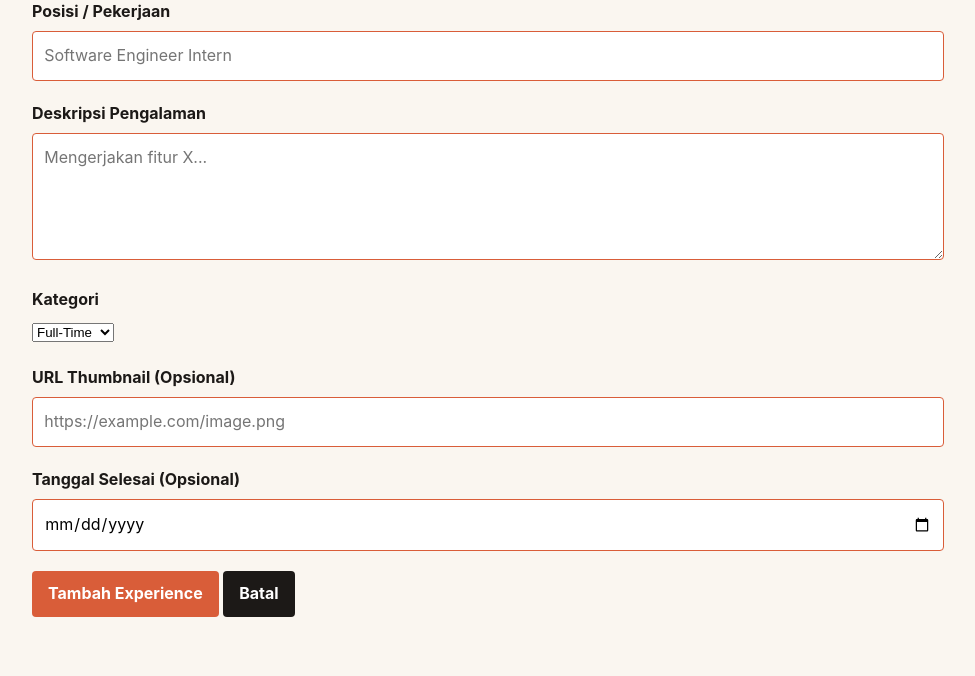
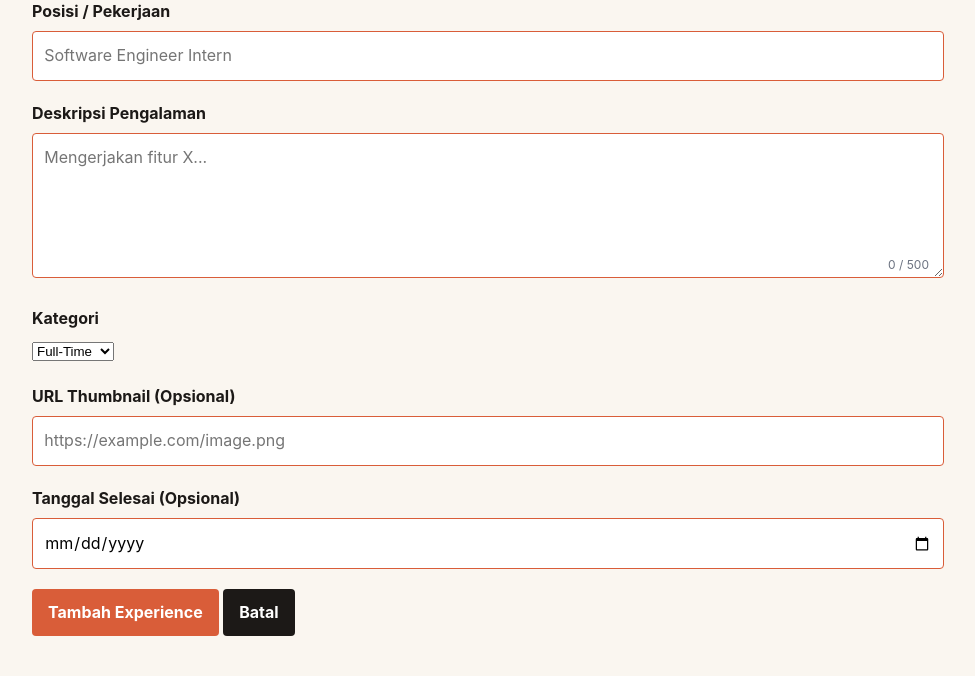
Before and after one commit to Otsukaax/myportofolio, a Django app: page /experience/add/ in a window 1280 px wide. Shown: the part 225-901 px from the top of the page, without its empty margins (152-1127 px from the left). Run offline with Django 5.2, Linux system fonts and the light colour scheme.

Commit message:
feat(experience): add real-time character counter to description form

```diff
--- a/main/forms.py
+++ b/main/forms.py
@@ -86,6 +86,8 @@ class ExperienceForm(ModelForm):
                 attrs={
                     "placeholder": "Mengerjakan fitur X...",
                     "rows": 4,
+                    "maxlength": "500",
+                    "id": "id_description",
                 }
             ),
             "category": Select(),
--- a/static/css/style.css
+++ b/static/css/style.css
@@ -1113,3 +1113,22 @@ h1,
         text-align: center;
     }
 }
+
+.textarea-wrapper {
+    position: relative;
+    display: block;
+    width: 100%;
+}
+
+.char-counter {
+    position: absolute;
+    bottom: 12px;
+    right: 15px;
+    font-size: 12px;
+    color: #6b7280;
+    pointer-events: none;
+}
+
+#id_description {
+    padding-bottom: 30px;
+}
--- a/templates/experience_form.html
+++ b/templates/experience_form.html
@@ -12,16 +12,47 @@
                 {% for field in form %}
                 <div class="form-group">
                     <label for="{{ field.id_for_label }}">{{ field.label }}</label>
+                    {% if field.name == 'description' %}
+                    <div class="textarea-wrapper">
                         {{ field }}
+                        <span id="char-counter" class="char-counter">0 / 500</span>
+                    </div>
+                    {% else %}
+                    {{ field }}
+                    {% endif %}
+
                     {% for error in field.errors %}
                     <p class="form-error">{{ error }}</p>
                     {% endfor %}
                 </div>
                 {% endfor %}
-                    <button type="submit" class="button">{% if is_update %}Simpan Perubahan{% else %}Tambah Experience{% endif %}</button>
+
+                <button type="submit" class="button">
+                    {% if is_update %}Simpan Perubahan{% else %}Tambah Experience{% endif %}
+                </button>
                 <a href="{% url 'main:show_experience' %}" class="button button-secondary">Batal</a>
             </form>
         </div>
     </section>
 </main>
+
+<script>
+    const descInput = document.getElementById('id_description');
+    const charCounter = document.getElementById('char-counter');
+
+    if (descInput && charCounter) {
+        charCounter.textContent = `${descInput.value.length} / 500`;
+
+        descInput.addEventListener('input', function () {
+            const currentLength = this.value.length;
+            charCounter.textContent = `${currentLength} / 500`;
+
+            if (currentLength >= 500) {
+                charCounter.style.color = '#ef4444';
+            } else {
+                charCounter.style.color = '#6b7280';
+            }
+        });
+    }
+</script>
 {% endblock content %}
```
Also changed, not shown: README.md. Lines whose indentation alone changed are shown as unchanged.
